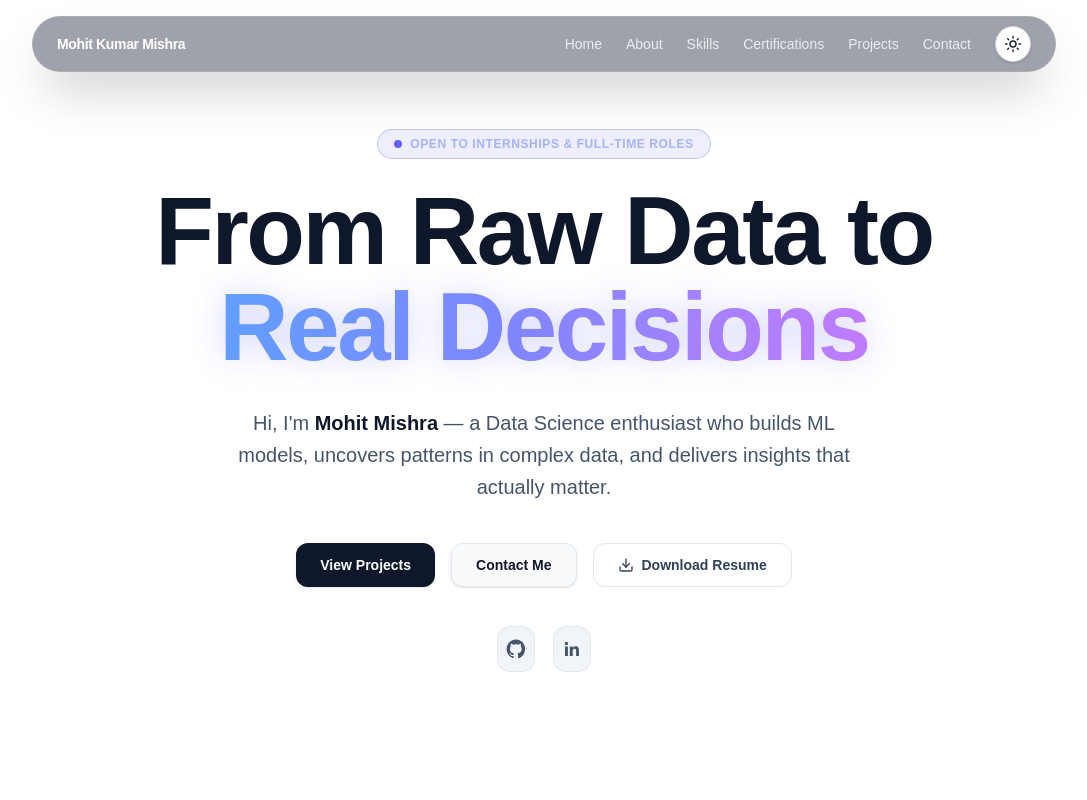
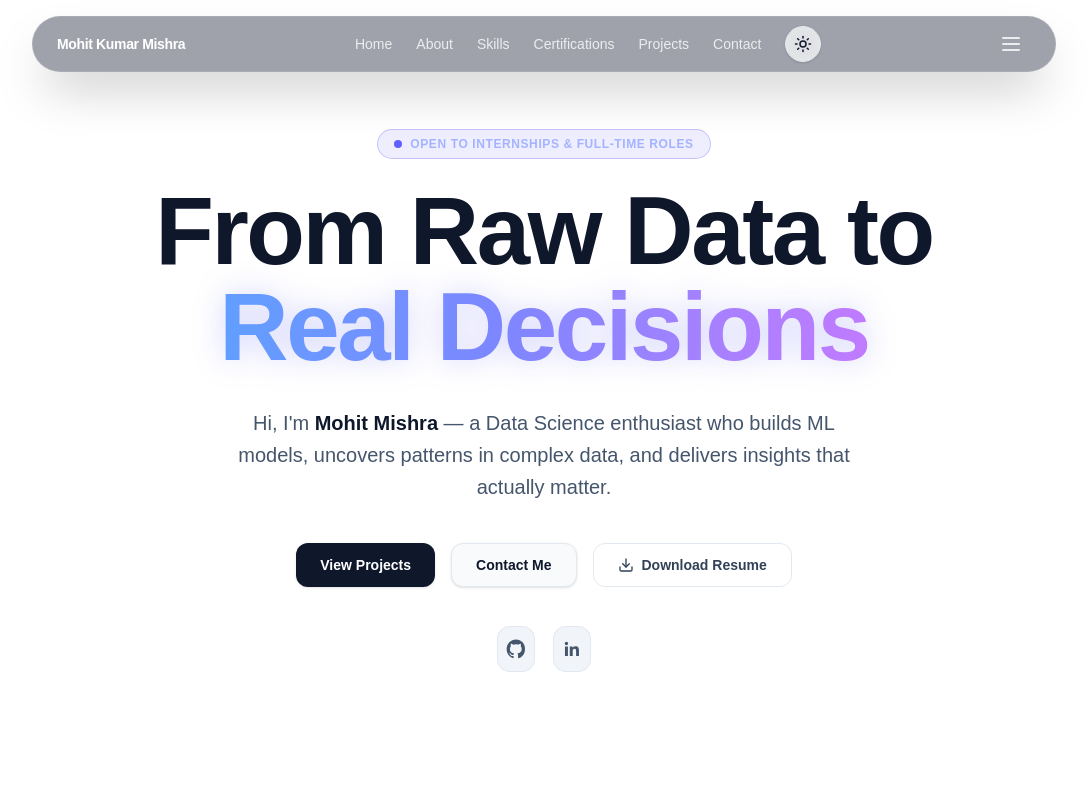
Before and after one commit to mohitmishra8921/portfolio, a Next.js app: page / in a window 1280 px wide. Shown: the top 800 px of the page, without its empty margins (96-1183 px from the left). Built offline with nearby package versions, Linux system fonts and the light colour scheme.

Commit message:
theme change of dark mode

```diff
--- a/components/Navbar.jsx
+++ b/components/Navbar.jsx
@@ -111,9 +111,13 @@ export default function Navbar() {
             </div>
           </div>
 
+          <div className="flex items-center gap-2">
+            <div className="md:hidden">
+              <ThemeToggle />
+            </div>
             <button
               type="button"
-            className="inline-flex items-center justify-center rounded-md p-2 text-white/80 transition hover:bg-white/10 hover:text-white focus:outline-none focus-visible:ring-2 focus-visible:ring-white/30 md:hidden"
+              className="inline-flex items-center justify-center rounded-md p-2 text-white/80 transition hover:bg-white/10 hover:text-white focus:outline-none focus-visible:ring-2 focus-visible:ring-white/30"
               aria-label={mobileOpen ? "Close menu" : "Open menu"}
               aria-expanded={mobileOpen}
               onClick={() => setMobileOpen((v) => !v)}
@@ -142,6 +146,7 @@ export default function Navbar() {
                 )}
               </svg>
             </button>
+          </div>
 
         <AnimatePresence>
           {mobileOpen ? (
--- a/components/ThemeToggle.jsx
+++ b/components/ThemeToggle.jsx
@@ -16,11 +16,11 @@ export default function ThemeToggle() {
   return (
     <button
       onClick={() => setTheme(theme === "dark" ? "light" : "dark")}
-      className="p-2 rounded-full border border-gray-300
-                 dark:border-gray-600 bg-white dark:bg-gray-800
-                 text-gray-800 dark:text-yellow-300
+      className="p-2 rounded-full border border-slate-200 dark:border-white/10
+                 bg-white/80 dark:bg-slate-800/80
+                 text-slate-900 dark:text-yellow-400
                  hover:scale-110 transition-all duration-300
-                 shadow-sm hover:shadow-md"
+                 shadow-sm hover:shadow-md backdrop-blur-sm"
       aria-label="Toggle Theme"
     >
       {theme === "dark" ? (
```
Lines whose indentation alone changed are shown as unchanged.
